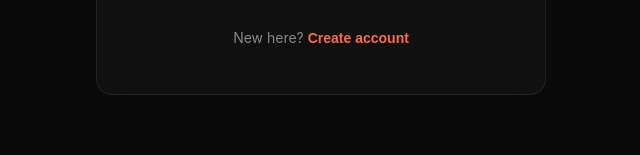
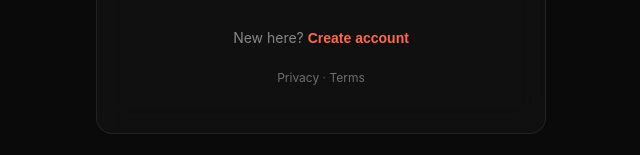
Before and after one commit to khalua/movie-matcher, a React (Create React App) app in the folder frontend/: page / in a window 1280 px wide. Shown: the part 736-891 px from the top of the page, without its empty margins (319-959 px from the left). Before the commit the page ends 855 px from the top, so only its background shows below. Built offline with nearby package versions, Linux system fonts and the light colour scheme; no server answers.

Commit message:
added privacy and terms links to homepage

```diff
--- a/frontend/src/App.css
+++ b/frontend/src/App.css
@@ -434,6 +434,22 @@ button:disabled {
   text-align: center;
 }
 
+.legal-links {
+  color: rgba(255, 255, 255, 0.3);
+  font-size: 12px;
+  text-align: center;
+  margin-top: 24px;
+}
+
+.legal-links a {
+  color: rgba(255, 255, 255, 0.4);
+  text-decoration: none;
+}
+
+.legal-links a:hover {
+  color: rgba(255, 255, 255, 0.6);
+}
+
 .forgot-password-link {
   text-align: right;
   margin: -8px 0 16px 0;
--- a/frontend/src/App.js
+++ b/frontend/src/App.js
@@ -516,6 +516,9 @@ function AppContent() {
                 <>New here? <button type="button" className="link-button" onClick={toggleAuthMode}>Create account</button></>
               )}
             </p>
+            <p className="legal-links">
+              <a href="/privacy">Privacy</a> · <a href="/terms">Terms</a>
+            </p>
           </div>
         </div>
       </div>
```
